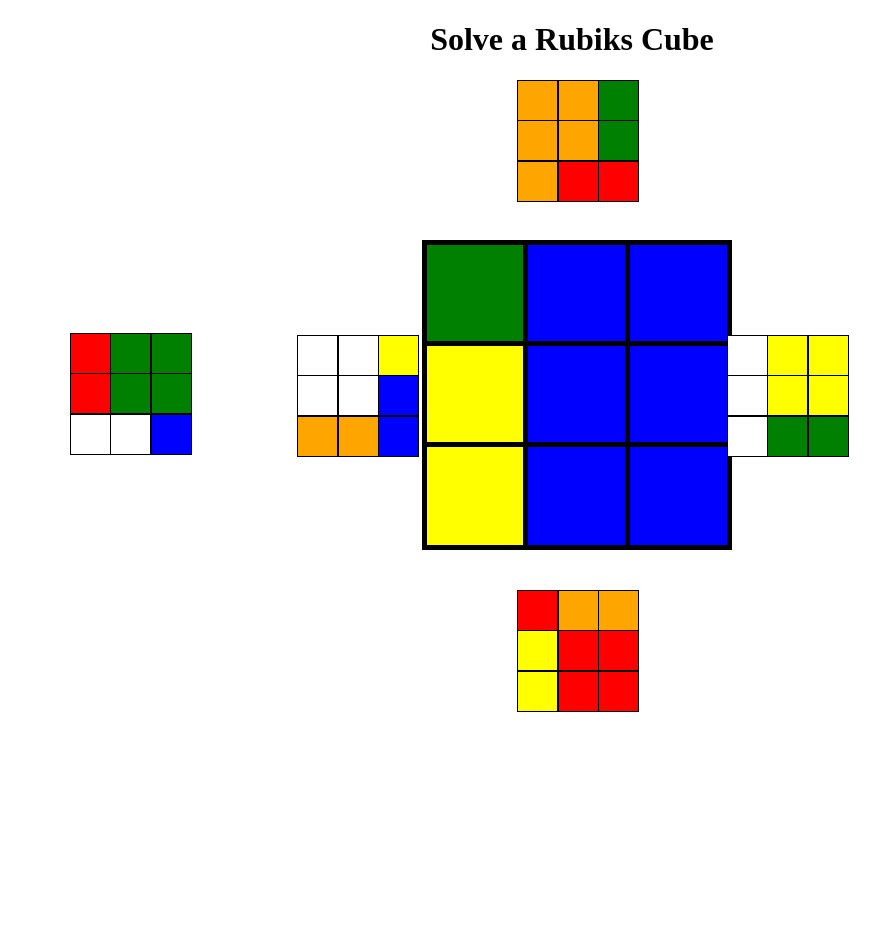
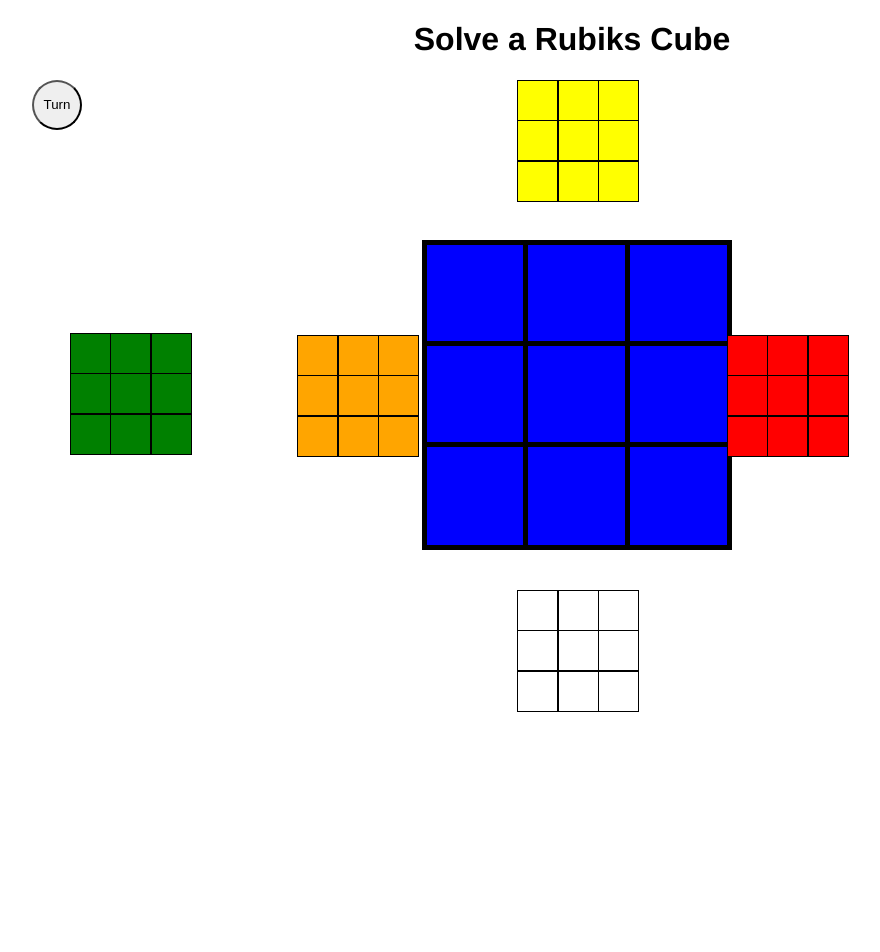
Before and after one commit to 7cadetter/rubiks_solver, a Flask app: page / in a window 1280 px wide. Shown: the top 952 px of the page, without its empty margins (68-948 px from the left). Run offline with Flask 3, Linux system fonts and the light colour scheme.

Commit message:
Turning dynamically on webpage

```diff
--- a/app.py
+++ b/app.py
@@ -1,53 +1,61 @@
-from flask import Flask, render_template
+from flask import Flask, jsonify, render_template
 from cube import Cube, Face
 
 app = Flask(__name__)
 
+faces = []
+
+panels = ['white', 'white', 'white', 'white', 'white', 'white', 'white', 'white', 'white']
+white_face = Face('white', panels)
+faces.append(white_face)
+
+panels = ['blue', 'blue', 'blue', 'blue', 'blue', 'blue', 'blue', 'blue', 'blue']
+blue_face = Face('blue', panels)
+faces.append(blue_face)
+
+panels = ['orange', 'orange', 'orange', 'orange', 'orange', 'orange', 'orange', 'orange', 'orange']
+orange_face = Face('orange', panels)
+faces.append(orange_face)
+
+panels = ['red', 'red','red', 'red', 'red', 'red', 'red', 'red', 'red']
+red_face = Face('red', panels)
+faces.append(red_face)
+
+panels = ['green', 'green', 'green', 'green', 'green', 'green', 'green', 'green', 'green']
+green_face = Face('green', panels)
+faces.append(green_face)
+
+panels = ['yellow', 'yellow', 'yellow', 'yellow', 'yellow', 'yellow', 'yellow', 'yellow', 'yellow']
+yellow_face = Face('yellow', panels)
+faces.append(yellow_face)
+
+cube = Cube(faces)
+
 @app.route('/')
 def index():
-    faces = []
-
-    panels = ['white', 'white', 'white', 'white', 'white', 'white', 'white', 'white']
-    white_face = Face('white', panels)
-    faces.append(white_face)
-
-    panels = ['blue', 'blue', 'blue', 'blue', 'blue', 'blue', 'blue', 'blue']
-    blue_face = Face('blue', panels)
-    faces.append(blue_face)
-
-    panels = ['orange', 'orange', 'orange', 'orange', 'orange', 'orange', 'orange', 'orange']
-    orange_face = Face('orange', panels)
-    faces.append(orange_face)
-
-    panels = ['red', 'red','red', 'red', 'red', 'red', 'red', 'red']
-    red_face = Face('red', panels)
-    faces.append(red_face)
-
-    panels = ['green', 'green', 'green', 'green', 'green', 'green', 'green', 'green']
-    green_face = Face('green', panels)
-    faces.append(green_face)
-
-    panels = ['yellow', 'yellow', 'yellow', 'yellow', 'yellow', 'yellow', 'yellow', 'yellow']
-    yellow_face = Face('yellow', panels)
-    faces.append(yellow_face)
-
-    cube = Cube(faces)
-
-    cube.turn('forward')
-    cube.twist('face', 'r')
-    cube.switch()
-    cube.twist('bottom')
-    cube.twist('left', 'r')
-    cube.turn('counter')
-    cube.turn('left')
-    cube.twist('face')
-
-
     # Step 1 - White Cross
-    # cube.turn('clockwise')
-    #     print('Hello')
 
     return render_template('index.j2', cube=cube)
 
+@app.route('/turn', methods=['POST'])
+def turn():
+    cube.turn('left')
+
+    new_faces = {
+        'top': cube.top.panels,
+        'front': cube.front.panels,
+        'left': cube.left.panels,
+        'right': cube.right.panels,
+        'bottom': cube.bottom.panels,
+        'back': cube.back.panels
+    }
+    result = {
+        "message": "Cube turned successfully!",
+        "new_faces": new_faces
+    }
+    return jsonify(result)
+
+
+
 if __name__ == '__main__':
     app.run(debug=True)
--- a/cube.py
+++ b/cube.py
@@ -157,7 +157,7 @@ class Face(object):
 
     def __str__(self):
         return (f'{self.panels[0][:1]}  {self.panels[1][:1]}  {self.panels[2][:1]}\n'
-                f'{self.panels[3][:1]}  {self.colour[0][:1]}  {self.panels[4][:1]}\n'
+                f'{self.panels[3][:1]}  {self.colour[8][:1]}  {self.panels[4][:1]}\n'
                 f'{self.panels[5][:1]}  {self.panels[6][:1]}  {self.panels[7][:1]}\n\n')
 
     def rotate(self, direction='clock'):
--- /dev/null
+++ b/static/script.js
@@ -0,0 +1,22 @@
+document.getElementById('turn').addEventListener('click', async function() {
+    await turn();
+});
+
+async function turn() {
+    const response = await fetch('/turn', { method: 'POST' });
+    const data = await response.json();
+
+    updatePanels(data.new_faces);
+}
+
+function updatePanels(newFaces) {
+    for (let face in newFaces) {
+        const panels = newFaces[face];
+        for (let i = 0; i < panels.length; i++) {
+            const panelElement = document.getElementById(`${face}${i}`);
+            if (panelElement) {
+                panelElement.style.background = panels[i];
+            }
+        }
+    }
+}
--- a/static/styles.css
+++ b/static/styles.css
@@ -1,5 +1,14 @@
 #title {
     text-align: center;
+    font-family:'Franklin Gothic Medium', 'Arial Narrow', Arial, sans-serif
+}
+
+#turn {
+    position: absolute;
+    left: 100px;
+    width: 50px;
+    height: 50px;
+    border-radius: 50px;
 }
 
 #face {
@@ -15,6 +24,11 @@
     margin: auto;
     width: 120px;
     height: 120px;
+    transition: transform 0.2s;
+}
+
+.lilface:hover {
+    transform: scale(1.1);
 }
 
 #topface {
@@ -50,6 +64,12 @@
     width: 32.5%;
     height: 32.5%;
     border: 5px solid black;
+    transition: transform 0.2s;
+}
+
+.panel:hover {
+    transform: scale(1.05);
+    z-index: 1;
 }
 
 .lilpanel {
@@ -59,27 +79,27 @@
     border: 0.875px solid black;
 }
 
-#topleft, #midleft, #bottomleft {
+.topleft, .midleft, .bottomleft {
     left: 0%;
 }
 
-#topmid, #middle, #bottommid {
+.topmid, .middle, .bottommid {
     left: 33.75%;
 }
 
-#topright, #midright, #bottomright {
+.topright, .midright, .bottomright {
     left: 67.5%;
 }
 
-#topleft, #topmid, #topright {
+.topleft, .topmid, .topright {
     top: 0%;
 }
 
 
-#midleft, #middle, #midright {
+.midleft, .middle, .midright {
     top: 33.75%;
 }
 
-#bottomleft, #bottommid, #bottomright {
+.bottomleft, .bottommid, .bottomright {
     top: 67.5%;
 }
--- a/tempCodeRunnerFile.py
+++ /dev/null
@@ -1 +0,0 @@
-    # cube.twist('left')
--- a/templates/index.j2
+++ b/templates/index.j2
@@ -6,71 +6,78 @@
 </head>
 <body>
     <h1 id="title">Solve a Rubiks Cube</h1>
+    <button type='button' id='turn'>Turn</button>
     <div class="lilface" id="topface">
-        <div class="lilpanel" id="topleft" style="background: {{ cube.top.panels[0] }};"></div>
-        <div class="lilpanel" id="topmid" style="background: {{ cube.top.panels[1] }};"></div>
-        <div class="lilpanel" id="topright" style="background: {{ cube.top.panels[2] }};"></div>
-        <div class="lilpanel" id="midleft" style="background: {{ cube.top.panels[3] }};"></div>
-        <div class="lilpanel" id="middle" style="background: {{ cube.top.colour }};"></div>
-        <div class="lilpanel" id="midright" style="background: {{ cube.top.panels[4] }};"></div>
-        <div class="lilpanel" id="bottomleft" style="background: {{ cube.top.panels[5] }};"></div>
-        <div class="lilpanel" id="bottommid" style="background: {{ cube.top.panels[6] }};"></div>
-        <div class="lilpanel" id="bottomright" style="background: {{ cube.top.panels[7] }};"></div>
+        <div class="lilpanel topleft" id="top0" style="background: {{ cube.top.panels[0] }};"></div>
+        <div class="lilpanel topmid" id="top1" style="background: {{ cube.top.panels[1] }};"></div>
+        <div class="lilpanel topright" id="top2" style="background: {{ cube.top.panels[2] }};"></div>
+        <div class="lilpanel midleft" id="top3" style="background: {{ cube.top.panels[3] }};"></div>
+        <div class="lilpanel middle" id="top8" style="background: {{ cube.top.colour }};"></div>
+        <div class="lilpanel midright" id="top4" style="background: {{ cube.top.panels[4] }};"></div>
+        <div class="lilpanel bottomleft" id="top5" style="background: {{ cube.top.panels[5] }};"></div>
+        <div class="lilpanel bottommid" id="top6" style="background: {{ cube.top.panels[6] }};"></div>
+        <div class="lilpanel bottomright" id="top7" style="background: {{ cube.top.panels[7] }};"></div>
     </div>
+
     <div class="lilface" id="leftface">
-        <div class="lilpanel" id="topleft" style="background: {{ cube.left.panels[0] }};"></div>
-        <div class="lilpanel" id="topmid" style="background: {{ cube.left.panels[1] }};"></div>
-        <div class="lilpanel" id="topright" style="background: {{ cube.left.panels[2] }};"></div>
-        <div class="lilpanel" id="midleft" style="background: {{ cube.left.panels[3] }};"></div>
-        <div class="lilpanel" id="middle" style="background: {{ cube.left.colour }};"></div>
-        <div class="lilpanel" id="midright" style="background: {{ cube.left.panels[4] }};"></div>
-        <div class="lilpanel" id="bottomleft" style="background: {{ cube.left.panels[5] }};"></div>
-        <div class="lilpanel" id="bottommid" style="background: {{ cube.left.panels[6] }};"></div>
-        <div class="lilpanel" id="bottomright" style="background: {{ cube.left.panels[7] }};"></div>
+        <div class="lilpanel topleft" id="left0" style="background: {{ cube.left.panels[0] }};"></div>
+        <div class="lilpanel topmid" id="left1" style="background: {{ cube.left.panels[1] }};"></div>
+        <div class="lilpanel topright" id="left2" style="background: {{ cube.left.panels[2] }};"></div>
+        <div class="lilpanel midleft" id="left3" style="background: {{ cube.left.panels[3] }};"></div>
+        <div class="lilpanel middle" id="left8" style="background: {{ cube.left.colour }};"></div>
+        <div class="lilpanel midright" id="left4" style="background: {{ cube.left.panels[4] }};"></div>
+        <div class="lilpanel bottomleft" id="left5" style="background: {{ cube.left.panels[5] }};"></div>
+        <div class="lilpanel bottommid" id="left6" style="background: {{ cube.left.panels[6] }};"></div>
+        <div class="lilpanel bottomright" id="left7" style="background: {{ cube.left.panels[7] }};"></div>
     </div>
+
     <div id="face">
-        <div class="panel" id="topleft" style="background: {{ cube.front.panels[0] }};"></div>
-        <div class="panel" id="topmid" style="background: {{ cube.front.panels[1] }};"></div>
-        <div class="panel" id="topright" style="background: {{ cube.front.panels[2] }};"></div>
-        <div class="panel" id="midleft" style="background: {{ cube.front.panels[3] }};"></div>
-        <div class="panel" id="middle" style="background: {{ cube.front.colour }};"></div>
-        <div class="panel" id="midright" style="background: {{ cube.front.panels[4] }};"></div>
-        <div class="panel" id="bottomleft" style="background: {{ cube.front.panels[5] }};"></div>
-        <div class="panel" id="bottommid" style="background: {{ cube.front.panels[6] }};"></div>
-        <div class="panel" id="bottomright" style="background: {{ cube.front.panels[7] }};"></div>
+        <div class="panel topleft" id="front0" style="background: {{ cube.front.panels[0] }};"></div>
+        <div class="panel topmid" id="front1" style="background: {{ cube.front.panels[1] }};"></div>
+        <div class="panel topright" id="front2" style="background: {{ cube.front.panels[2] }};"></div>
+        <div class="panel midleft" id="front3" style="background: {{ cube.front.panels[3] }};"></div>
+        <div class="panel middle" id="front8" style="background: {{ cube.front.colour }};"></div>
+        <div class="panel midright" id="front4" style="background: {{ cube.front.panels[4] }};"></div>
+        <div class="panel bottomleft" id="front5" style="background: {{ cube.front.panels[5] }};"></div>
+        <div class="panel bottommid" id="front6" style="background: {{ cube.front.panels[6] }};"></div>
+        <div class="panel bottomright" id="front7" style="background: {{ cube.front.panels[7] }};"></div>
     </div>
+
     <div class="lilface" id="rightface">
-        <div class="lilpanel" id="topleft" style="background: {{ cube.right.panels[0] }};"></div>
-        <div class="lilpanel" id="topmid" style="background: {{ cube.right.panels[1] }};"></div>
-        <div class="lilpanel" id="topright" style="background: {{ cube.right.panels[2] }};"></div>
-        <div class="lilpanel" id="midleft" style="background: {{ cube.right.panels[3] }};"></div>
-        <div class="lilpanel" id="middle" style="background: {{ cube.right.colour }};"></div>
-        <div class="lilpanel" id="midright" style="background: {{ cube.right.panels[4] }};"></div>
-        <div class="lilpanel" id="bottomleft" style="background: {{ cube.right.panels[5] }};"></div>
-        <div class="lilpanel" id="bottommid" style="background: {{ cube.right.panels[6] }};"></div>
-        <div class="lilpanel" id="bottomright" style="background: {{ cube.right.panels[7] }};"></div>
+        <div class="lilpanel topleft" id="right0" style="background: {{ cube.right.panels[0] }};"></div>
+        <div class="lilpanel topmid" id="right1" style="background: {{ cube.right.panels[1] }};"></div>
+        <div class="lilpanel topright" id="right2" style="background: {{ cube.right.panels[2] }};"></div>
+        <div class="lilpanel midleft" id="right3" style="background: {{ cube.right.panels[3] }};"></div>
+        <div class="lilpanel middle" id="right8" style="background: {{ cube.right.colour }};"></div>
+        <div class="lilpanel midright" id="right4" style="background: {{ cube.right.panels[4] }};"></div>
+        <div class="lilpanel bottomleft" id="right5" style="background: {{ cube.right.panels[5] }};"></div>
+        <div class="lilpanel bottommid" id="right6" style="background: {{ cube.right.panels[6] }};"></div>
+        <div class="lilpanel bottomright" id="right7" style="background: {{ cube.right.panels[7] }};"></div>
     </div>
+
     <div class="lilface" id="bottomface">
-        <div class="lilpanel" id="topleft" style="background: {{ cube.bottom.panels[0] }};"></div>
-        <div class="lilpanel" id="topmid" style="background: {{ cube.bottom.panels[1] }};"></div>
-        <div class="lilpanel" id="topright" style="background: {{ cube.bottom.panels[2] }};"></div>
-        <div class="lilpanel" id="midleft" style="background: {{ cube.bottom.panels[3] }};"></div>
-        <div class="lilpanel" id="middle" style="background: {{ cube.bottom.colour }};"></div>
-        <div class="lilpanel" id="midright" style="background: {{ cube.bottom.panels[4] }};"></div>
-        <div class="lilpanel" id="bottomleft" style="background: {{ cube.bottom.panels[5] }};"></div>
-        <div class="lilpanel" id="bottommid" style="background: {{ cube.bottom.panels[6] }};"></div>
-        <div class="lilpanel" id="bottomright" style="background: {{ cube.bottom.panels[7] }};"></div>
+        <div class="lilpanel topleft" id="bottom0" style="background: {{ cube.bottom.panels[0] }};"></div>
+        <div class="lilpanel topmid" id="bottom1" style="background: {{ cube.bottom.panels[1] }};"></div>
+        <div class="lilpanel topright" id="bottom2" style="background: {{ cube.bottom.panels[2] }};"></div>
+        <div class="lilpanel midleft" id="bottom3" style="background: {{ cube.bottom.panels[3] }};"></div>
+        <div class="lilpanel middle" id="bottom8" style="background: {{ cube.bottom.colour }};"></div>
+        <div class="lilpanel midright" id="bottom4" style="background: {{ cube.bottom.panels[4] }};"></div>
+        <div class="lilpanel bottomleft" id="bottom5" style="background: {{ cube.bottom.panels[5] }};"></div>
+        <div class="lilpanel bottommid" id="bottom6" style="background: {{ cube.bottom.panels[6] }};"></div>
+        <div class="lilpanel bottomright" id="bottom7" style="background: {{ cube.bottom.panels[7] }};"></div>
     </div>
+
     <div class="lilface" id="backface">
-        <div class="lilpanel" id="topleft" style="background: {{ cube.back.panels[0] }};"></div>
-        <div class="lilpanel" id="topmid" style="background: {{ cube.back.panels[1] }};"></div>
-        <div class="lilpanel" id="topright" style="background: {{ cube.back.panels[2] }};"></div>
-        <div class="lilpanel" id="midleft" style="background: {{ cube.back.panels[3] }};"></div>
-        <div class="lilpanel" id="middle" style="background: {{ cube.back.colour }};"></div>
-        <div class="lilpanel" id="midright" style="background: {{ cube.back.panels[4] }};"></div>
-        <div class="lilpanel" id="bottomleft" style="background: {{ cube.back.panels[5] }};"></div>
-        <div class="lilpanel" id="bottommid" style="background: {{ cube.back.panels[6] }};"></div>
-        <div class="lilpanel" id="bottomright" style="background: {{ cube.back.panels[7] }};"></div>
+        <div class="lilpanel topleft" id="back0" style="background: {{ cube.back.panels[0] }};"></div>
+        <div class="lilpanel topmid" id="back1" style="background: {{ cube.back.panels[1] }};"></div>
+        <div class="lilpanel topright" id="back2" style="background: {{ cube.back.panels[2] }};"></div>
+        <div class="lilpanel midleft" id="back3" style="background: {{ cube.back.panels[3] }};"></div>
+        <div class="lilpanel middle" id="back8" style="background: {{ cube.back.colour }};"></div>
+        <div class="lilpanel midright" id="back4" style="background: {{ cube.back.panels[4] }};"></div>
+        <div class="lilpanel bottomleft" id="back5" style="background: {{ cube.back.panels[5] }};"></div>
+        <div class="lilpanel bottommid" id="back6" style="background: {{ cube.back.panels[6] }};"></div>
+        <div class="lilpanel bottomright" id="back7" style="background: {{ cube.back.panels[7] }};"></div>
     </div>
+    <script src="{{ url_for('static', filename='script.js') }}"></script>
 </body>
 </html>
```
